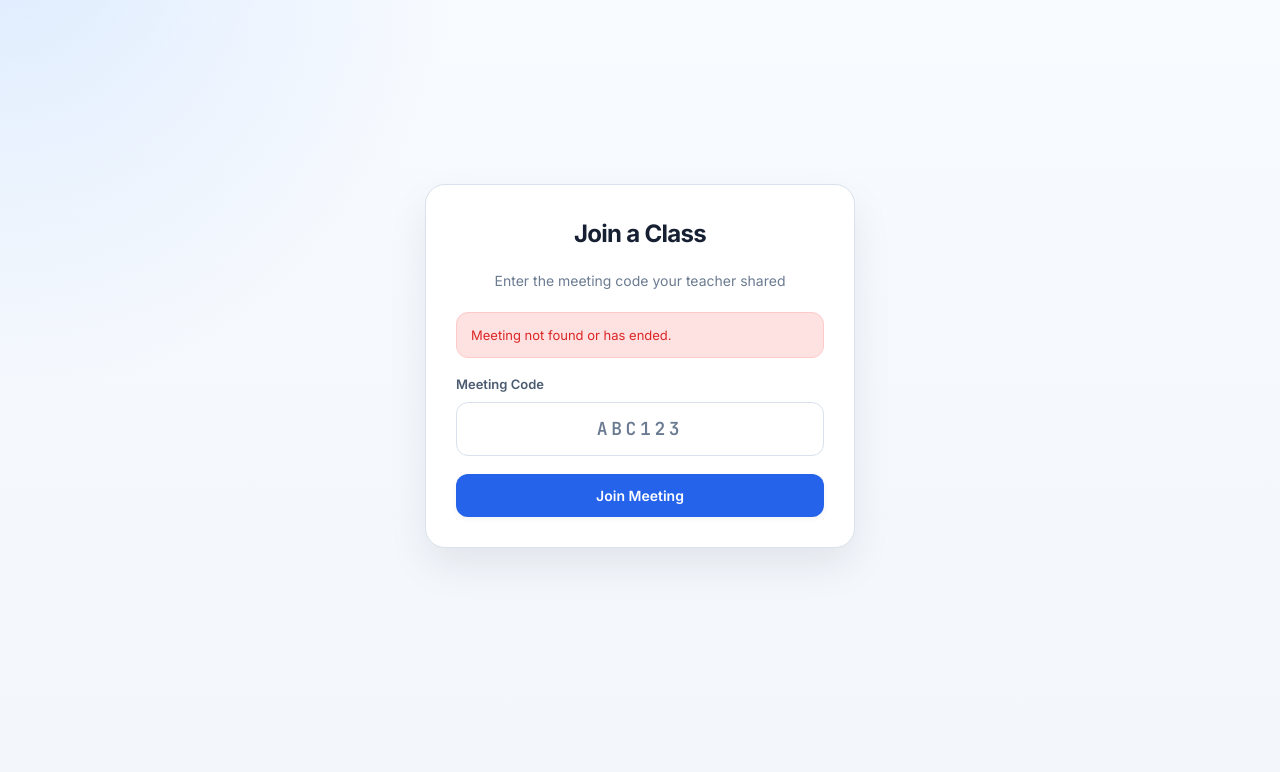
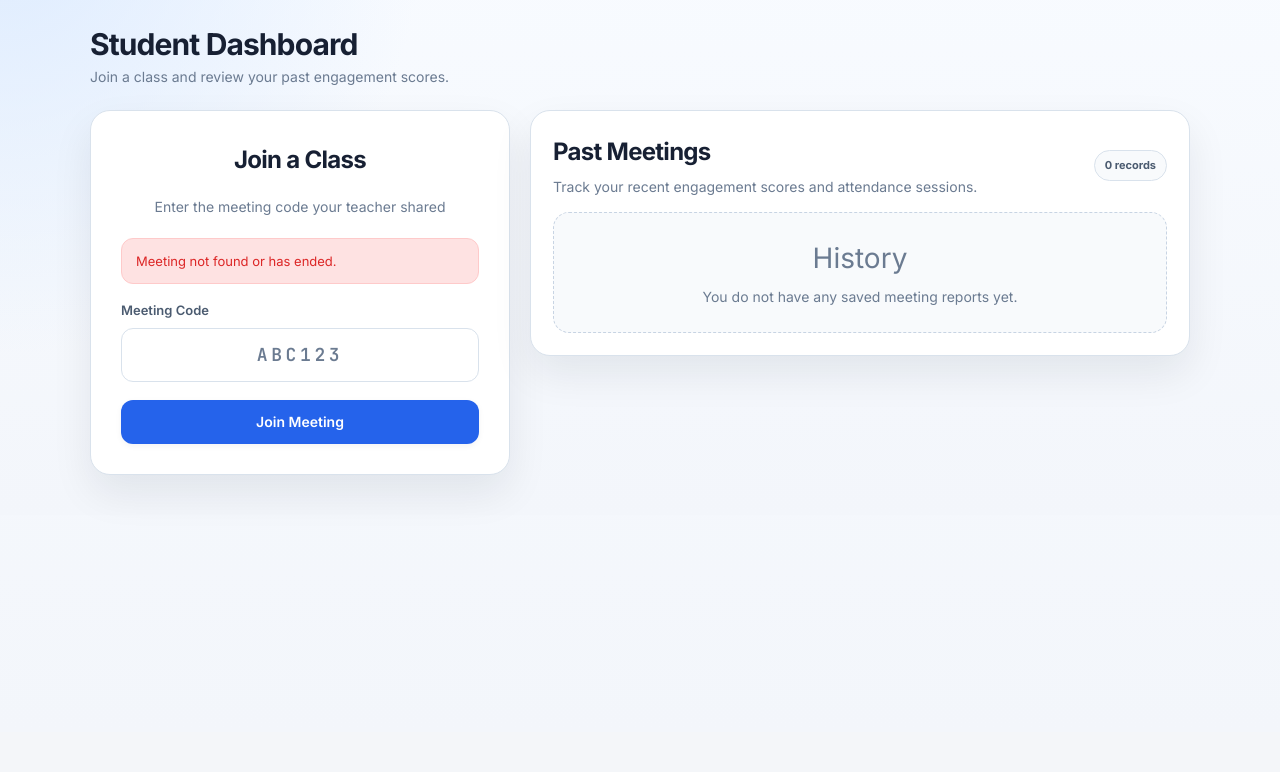
Before and after one commit to Ayushh9525/classwatch, a Flask app: a page that uses templates/student_home.html in a window 1280 px wide. Shown: the part 68-840 px from the top of the page. After the commit the page ends 556 px from the top, so only its background shows below. Run offline with Flask 3, Linux system fonts and the light colour scheme; a user stored in the database is signed in; data comes from the database, SQL or seed files in the repository; some libraries are stand-ins or nearby versions.

Commit message:
Add teacher's join meeting

```diff
--- a/app.py
+++ b/app.py
@@ -10,7 +10,8 @@ from flask_socketio import SocketIO, emit, join_room, leave_room
 from database import (init_db, create_user, authenticate_user,
                       create_meeting, get_meeting_by_code, get_meeting_any,
                       get_meetings_by_host, end_meeting,
-                      save_report, get_reports_by_meeting, has_reports)
+                      save_report, get_reports_by_meeting, has_reports,
+                      get_reports_by_student_name)
 from engagement import EngagementDetector
 
 app = Flask(__name__)
@@ -167,6 +168,26 @@ def teacher_home():
     return render_template('teacher_home.html', meetings=meetings, user=session)
 
 
+@app.route('/teacher/join', methods=['POST'])
+def teacher_join_by_code():
+    err = login_required('teacher')
+    if err: return err
+    code = request.form.get('code', '').strip().upper()
+    meeting = get_meeting_by_code(code) if code else None
+    if meeting:
+        return redirect(url_for('teacher_room', code=code))
+
+    meetings = get_meetings_by_host(session['user_id'])
+    for m in meetings:
+        m['has_report'] = has_reports(m['code'])
+    return render_template(
+        'teacher_home.html',
+        meetings=meetings,
+        user=session,
+        error='Meeting code not found or has ended.',
+    )
+
+
 @app.route('/teacher/create', methods=['GET', 'POST'])
 def create_meeting_route():
     err = login_required('teacher')
@@ -256,7 +277,8 @@ def meeting_report(code):
 def student_home():
     err = login_required('student')
     if err: return err
-    return render_template('student_home.html', user=session)
+    reports = get_reports_by_student_name(session['name'])
+    return render_template('student_home.html', user=session, reports=reports)
 
 
 @app.route('/join/<code>')
@@ -280,7 +302,8 @@ def join_by_code():
     code = request.form.get('code', '').strip().upper()
     if code:
         return redirect(url_for('join_meeting', code=code))
-    return render_template('student_home.html', user=session,
+    reports = get_reports_by_student_name(session['name']) if session.get('role') == 'student' else []
+    return render_template('student_home.html', user=session, reports=reports,
                            error='Please enter a meeting code.')
 
 
--- a/database.py
+++ b/database.py
@@ -252,3 +252,19 @@ def has_reports(meeting_code):
     result = cursor.fetchone()
     conn.close()
     return result['cnt'] > 0
+
+
+def get_reports_by_student_name(student_name):
+    """Return past meeting reports for a student by their display name."""
+    conn = get_db()
+    cursor = conn.cursor()
+    cursor.execute('''
+        SELECT r.*, m.title AS meeting_title, m.created_at AS meeting_created_at
+        FROM reports r
+        LEFT JOIN meetings m ON m.code = r.meeting_code
+        WHERE r.student_name = ?
+        ORDER BY r.created_at DESC
+    ''', (student_name,))
+    reports = [dict(r) for r in cursor.fetchall()]
+    conn.close()
+    return reports
--- a/engagement.py
+++ b/engagement.py
@@ -86,7 +86,7 @@ class EngagementDetector:
         self.away_hold_sec = 5.0
         self.phone_hold_sec = 0.65
         self.writing_hold_sec = 1.5
-        self.no_face_hold_sec = 3.0
+        self.no_face_hold_sec = 2.5
         self.clear_grace_sec = 0.6
         self.phone_conf_threshold = 0.16
         self.phone_class_id = 67  # COCO "cell phone"
@@ -287,7 +287,7 @@ class EngagementDetector:
                 if self.no_face_event.update(True):
                     result["looking_away"] = True
                     result["status"] = "no_face"
-                    result["alert"] = "Student not visible — face not detected"
+                    result["alert"] = "Student not visible"
                     result["alert_type"] = "no_face"
                 return result
 
@@ -300,7 +300,7 @@ class EngagementDetector:
                 if self.no_face_event.update(True):
                     result["looking_away"] = True
                     result["status"] = "no_face"
-                    result["alert"] = "Student not visible — face not detected"
+                    result["alert"] = "Student not visible"
                     result["alert_type"] = "no_face"
                 return result
 
--- a/static/js/student.js
+++ b/static/js/student.js
@@ -53,7 +53,7 @@ const STATUS_LABELS = {
   sleeping:  'Sleeping',
   away:      'Looking away',
   phone_usage: 'Possible phone usage',
-  no_face:   'Not visible',
+  no_face:   'Student not visible',
   unknown:   '— Unknown',
   connected: 'Connected',
   error:     'Error',
--- a/static/js/teacher.js
+++ b/static/js/teacher.js
@@ -183,7 +183,7 @@ const STATUS_LABELS = {
   sleeping:  'Sleeping',
   away:      'Looking away',
   phone_usage: 'Phone usage',
-  no_face:   'Not visible',
+  no_face:   'Student not visible',
   unknown:   'Waiting…',
   connected: 'Connected',
   error:     'Error',
--- a/templates/student_home.html
+++ b/templates/student_home.html
@@ -2,8 +2,16 @@
 {% block title %}Student — ClassWatch{% endblock %}
 
 {% block content %}
-<div class="center-page">
-  <div class="card auth-card">
+<div class="page-container">
+  <div class="page-header">
+    <div>
+      <h1 class="page-title">Student Dashboard</h1>
+      <p class="page-sub">Join a class and review your past engagement scores.</p>
+    </div>
+  </div>
+
+  <div style="display:grid;grid-template-columns:minmax(320px,420px) minmax(0,1fr);gap:20px;align-items:start;">
+    <div class="card auth-card" style="max-width:none;">
       <h2 class="card-title" style="text-align:center;">Join a Class</h2>
       <p class="auth-sub" style="margin-bottom:20px;">Enter the meeting code your teacher shared</p>
 
@@ -22,5 +30,52 @@
         <button type="submit" class="btn btn-primary btn-full" id="btn-join">Join Meeting</button>
       </form>
     </div>
+
+    <div class="card" style="padding:22px;">
+      <div style="display:flex;align-items:center;justify-content:space-between;gap:12px;flex-wrap:wrap;margin-bottom:14px;">
+        <div>
+          <h2 class="card-title" style="margin-bottom:6px;">Past Meetings</h2>
+          <p class="page-sub">Track your recent engagement scores and attendance sessions.</p>
+        </div>
+        <span class="info-chip">{{ reports|length }} record{{ '' if reports|length == 1 else 's' }}</span>
+      </div>
+
+      {% if reports %}
+      <div class="meetings-table-wrap" style="box-shadow:none;border:none;background:transparent;padding:0;">
+        <table class="meetings-table">
+          <thead>
+            <tr>
+              <th>Meeting</th>
+              <th>Code</th>
+              <th>Date</th>
+              <th>Score</th>
+              <th>Alerts</th>
+            </tr>
+          </thead>
+          <tbody>
+            {% for report in reports %}
+            <tr>
+              <td style="font-weight:500;">{{ report.meeting_title or 'Class Session' }}</td>
+              <td><span class="code-badge">{{ report.meeting_code }}</span></td>
+              <td style="color:var(--muted);">{{ (report.meeting_created_at or report.created_at)[:16].replace('T', ' ') }}</td>
+              <td>
+                <span style="font-weight:700;color:{{ '#16a34a' if report.engagement_score >= 75 else '#d97706' if report.engagement_score >= 50 else '#dc2626' }};">
+                  {{ report.engagement_score }}%
+                </span>
+              </td>
+              <td>{{ report.total_alerts }}</td>
+            </tr>
+            {% endfor %}
+          </tbody>
+        </table>
+      </div>
+      {% else %}
+      <div class="empty-state" id="no-student-reports">
+        <div style="font-size:28px;margin-bottom:6px;">History</div>
+        <p>You do not have any saved meeting reports yet.</p>
+      </div>
+      {% endif %}
+    </div>
+  </div>
 </div>
 {% endblock %}
```
Also changed, not shown: templates/teacher_home.html (+20 -0 lines). Lines whose indentation alone changed are shown as unchanged.
